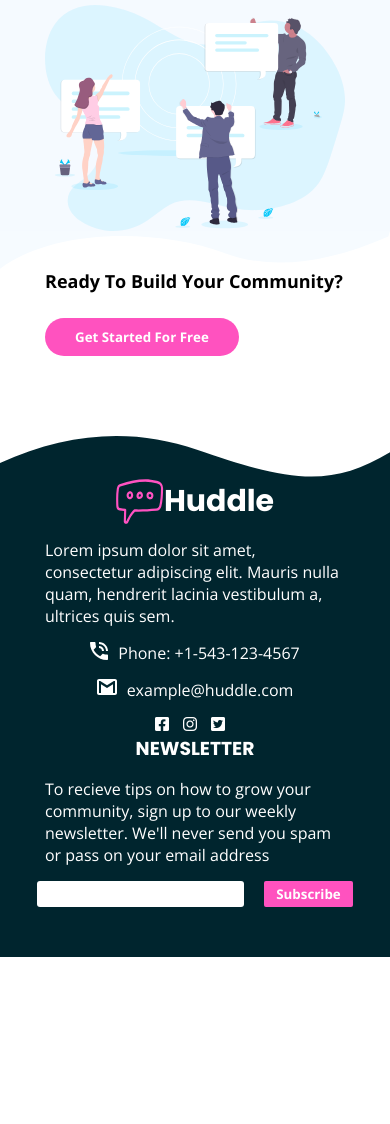
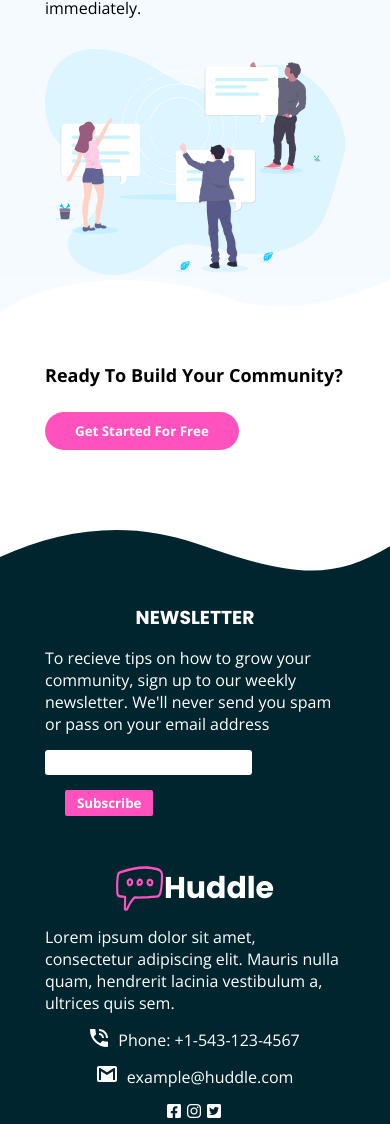
Before and after one commit to teefeh07/Huddle-Landing-Page, a plain HTML site: page index.html in a window 390 px wide. Shown: the part 2168-3292 px from the top of the page. Before the commit the page ends 3125 px from the top, so only its background shows below. Drawn offline with nearby package versions, Linux system fonts and the light colour scheme.

Commit message:
Made landing page more responsive

```diff
--- a/styles.css
+++ b/styles.css
@@ -206,7 +206,7 @@ input {
 }
 
 .fa-brands {
-  margin-right: 10px;
+  margin-right: 2px;
 }
 
 .section2-footer > h3 {
@@ -232,4 +232,23 @@ input {
   .sub-section {
     gap: 50px;
   }
+  .main-section > p {
+
+    width: 250px;
+    margin-top: 20px;
+    font-family: Open Sans;
+    font-weight: 400;
+  }
+  .section2-footer{
+    order: -1;
+    margin-top: 30px;
+    margin-bottom: 50px;
+  }
+  .subscribe{
+    flex-wrap: wrap;
+    gap: 15px;
+  }
+ .ready-to-build{
+  margin-top: 50px;
+ }
 }
```
